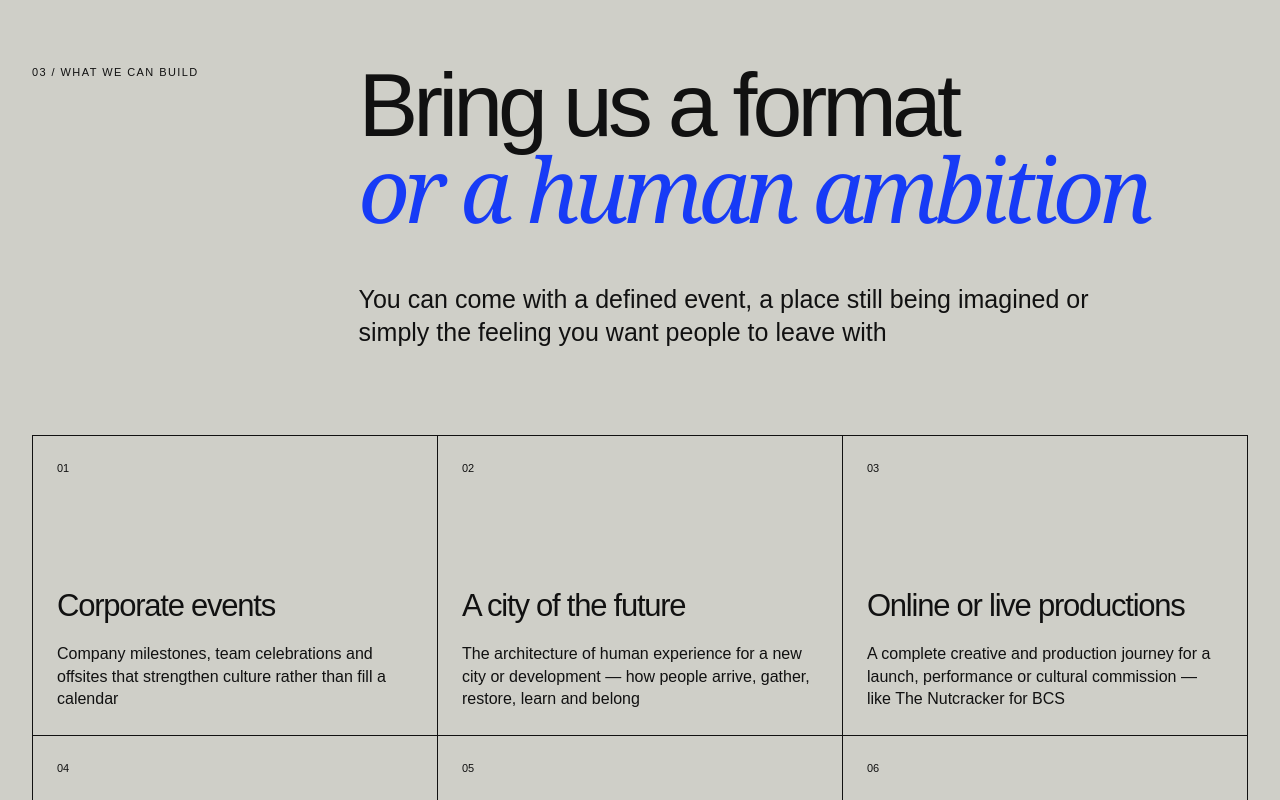
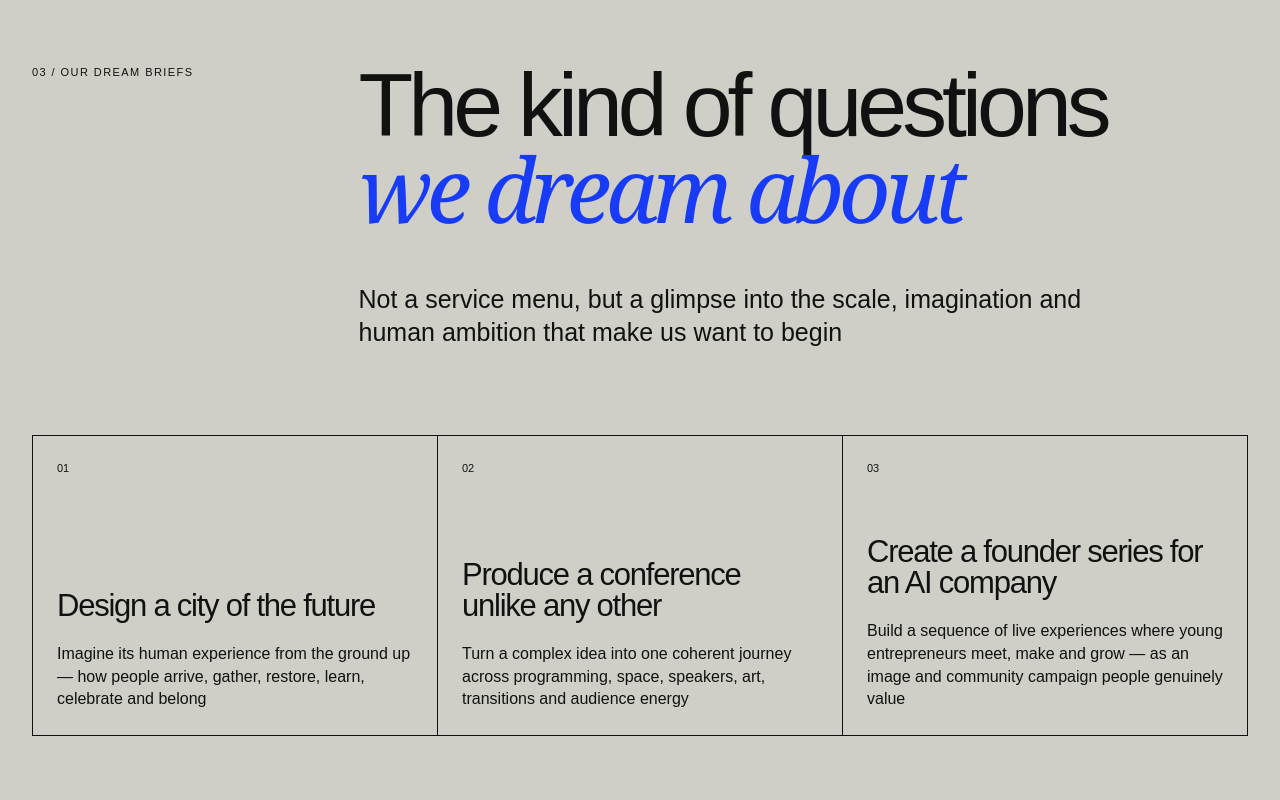
Before and after one commit to dariaprostova/soft-power-agency, a Next.js app: page / in a window 1280 px wide. Shown: the part 2460-3260 px from the top of the page. Built offline with nearby package versions, Linux system fonts and the light colour scheme.

Commit message:
Reframe dream briefs and founder role

```diff
--- a/app/page.tsx
+++ b/app/page.tsx
@@ -115,19 +115,16 @@ export default function Home() {
 
       <section className="possibilities">
         <div className="shell possibilitiesHead">
-          <div className="sectionIndex">03 / What we can build</div>
+          <div className="sectionIndex">03 / Our dream briefs</div>
           <div>
-            <h2>Bring us a format<br /><em>or a human ambition</em></h2>
-            <p>You can come with a defined event, a place still being imagined or simply the feeling you want people to leave with</p>
+            <h2>The kind of questions<br /><em>we dream about</em></h2>
+            <p>Not a service menu, but a glimpse into the scale, imagination and human ambition that make us want to begin</p>
           </div>
         </div>
         <div className="shell possibilityGrid">
-          <article><span>01</span><h3>Corporate events</h3><p>Company milestones, team celebrations and offsites that strengthen culture rather than fill a calendar</p></article>
-          <article><span>02</span><h3>A city of the future</h3><p>The architecture of human experience for a new city or development — how people arrive, gather, restore, learn and belong</p></article>
-          <article><span>03</span><h3>Online or live productions</h3><p>A complete creative and production journey for a launch, performance or cultural commission — like The Nutcracker for BCS</p></article>
-          <article><span>04</span><h3>Hotel guest journeys</h3><p>A distinctive consumer experience across arrival, rooms, rituals, wellbeing, hospitality and the memory guests take home</p></article>
-          <article><span>05</span><h3>Large-scale conferences</h3><p>Meaning, programming, scenography, speakers, transitions and audience energy designed as one coherent arc</p></article>
-          <article><span>06</span><h3>Campaigns people can enter</h3><p>A series of coworking experiences for young founders as an image and community campaign for an AI company</p></article>
+          <article><span>01</span><h3>Design a city of the future</h3><p>Imagine its human experience from the ground up — how people arrive, gather, restore, learn, celebrate and belong</p></article>
+          <article><span>02</span><h3>Produce a conference unlike any other</h3><p>Turn a complex idea into one coherent journey across programming, space, speakers, art, transitions and audience energy</p></article>
+          <article><span>03</span><h3>Create a founder series for an AI company</h3><p>Build a sequence of live experiences where young entrepreneurs meet, make and grow — as an image and community campaign people genuinely value</p></article>
         </div>
       </section>
 
@@ -167,7 +164,7 @@ export default function Home() {
           <div className="sectionIndex light">04 / Founder</div>
           <div className="founderTitle">
             <span>Dasha Prostova</span>
-            <h2>Experience Director<br />Founder of Soft Power</h2>
+            <h2>Experience Architect<br />Founder of Soft Power</h2>
           </div>
           <div className="founderQuote">
             “Beauty is never decoration. It is a way to move people — towards aliveness,
@@ -187,7 +184,7 @@ export default function Home() {
             </p>
           </div>
           <figure className="founderPortrait">
-            <img src="/portfolio/Dasha__823.jpg" alt="Dasha Prostova, Founder and Experience Director of Soft Power Agency" loading="lazy" />
+            <img src="/portfolio/Dasha__823.jpg" alt="Dasha Prostova, Founder and Experience Architect of Soft Power Agency" loading="lazy" />
             <figcaption>Dasha Prostova · Lisbon, Portugal</figcaption>
           </figure>
         </div>
```
